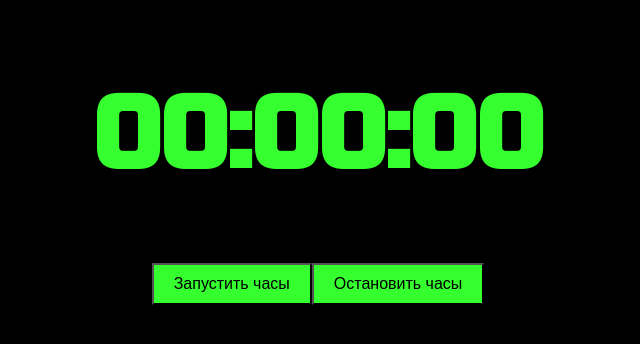
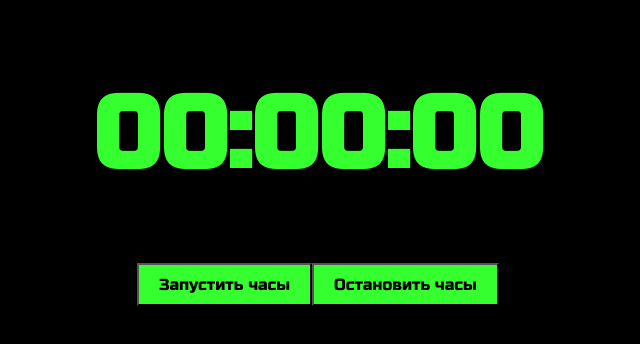
Before and after one commit to ol-voronko/watch, a plain HTML site: page index.html in a window 1280 px wide. Shown: the whole page, without its empty margins (322-962 px from the left). Drawn offline with Linux system fonts and the light colour scheme.

Commit message:
add font for btn

```diff
--- a/styles.css
+++ b/styles.css
@@ -10,7 +10,7 @@ button {
   color: black;
   padding: 10px 20px;
   font-size: 16px;
-  /* ПОДКЛЮЧАЕМ ШРИФТ */
+  font-family: "Russo One", sans-serif;
 }
 
 .clockCase {
```
